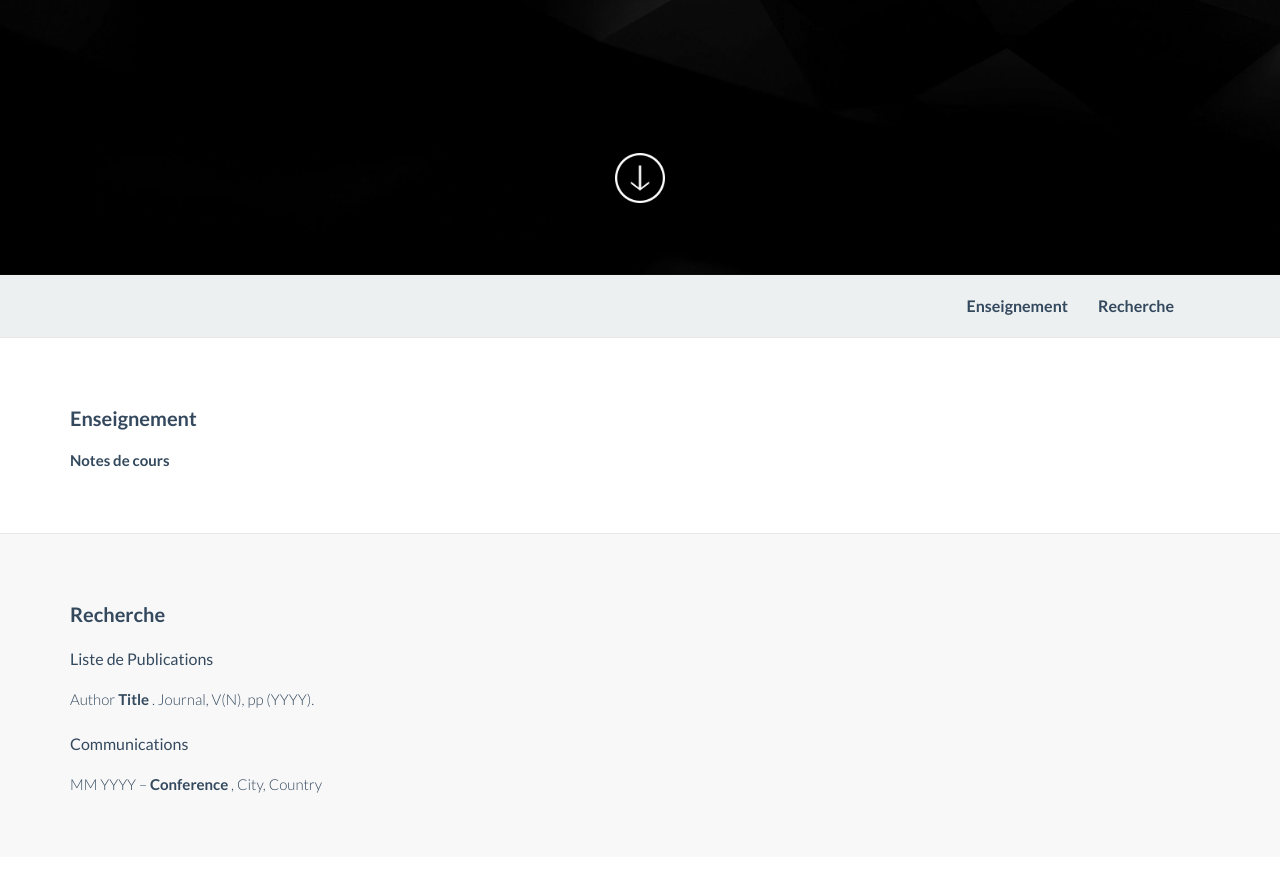
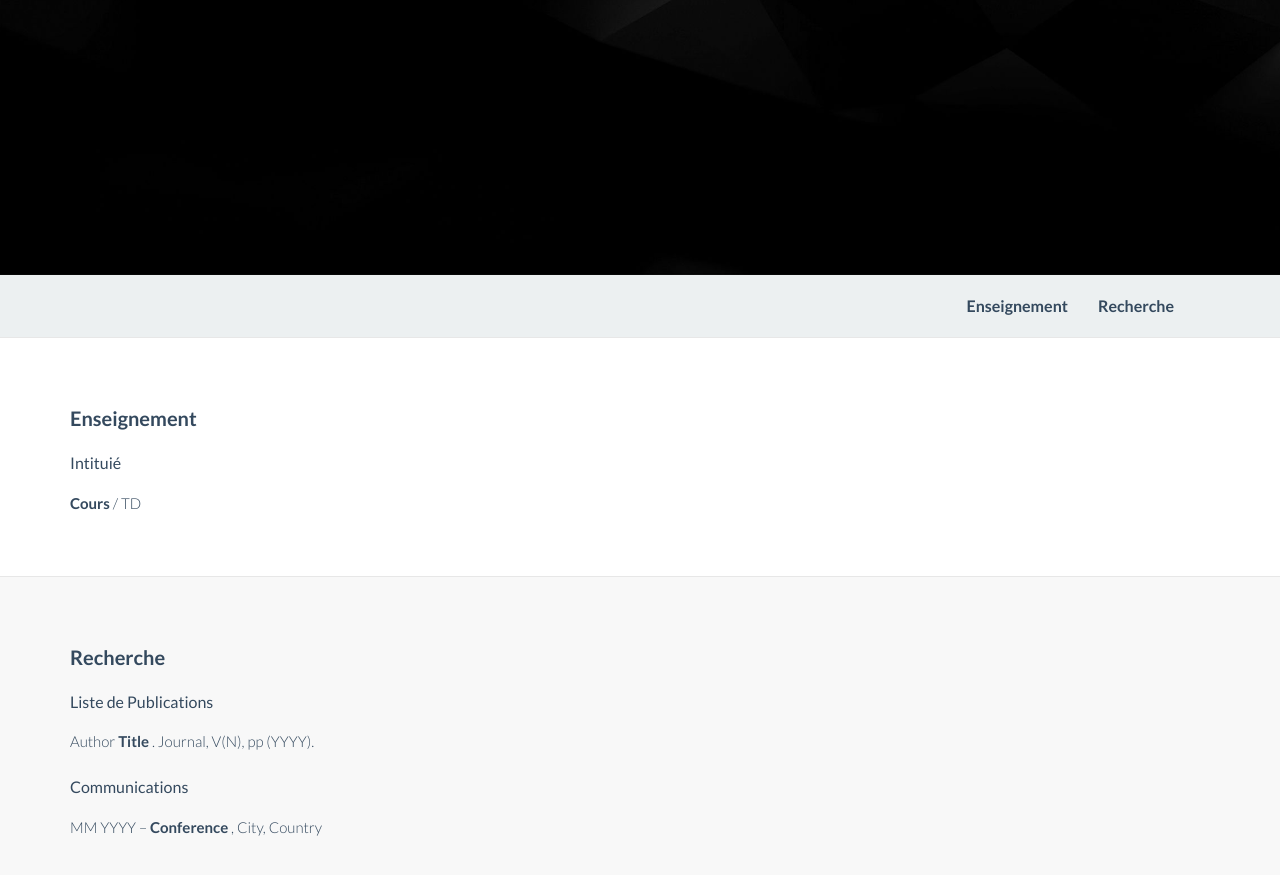
Before and after one commit to alucquiaud/alucquiaud.github.io, a Jekyll site: the page index.html, which Jekyll copies as it is, in a window 1280 px wide and 900 px high, scrolled down 625 px. Shown: the top 875 px of the window. Built offline with Jekyll 4.4.1, drawn with Linux system fonts in a browser that asks for light colours; nearby versions of some CDN libraries.

Commit message:
Update index.html

```diff
--- a/index.html
+++ b/index.html
@@ -107,7 +107,9 @@
                     <h3 class="section-heading">Enseignement</h3>
 					<div class="sub-title lead3"></div>
 
-			<p class="lead"> <b> Notes de cours </b> </p>
+Intituié
+
+			<p class="lead"> <b> Cours </b> / TD </p>
 
 
 
```
Also changed, not shown: other parts of index.html (+2 -2 lines).
